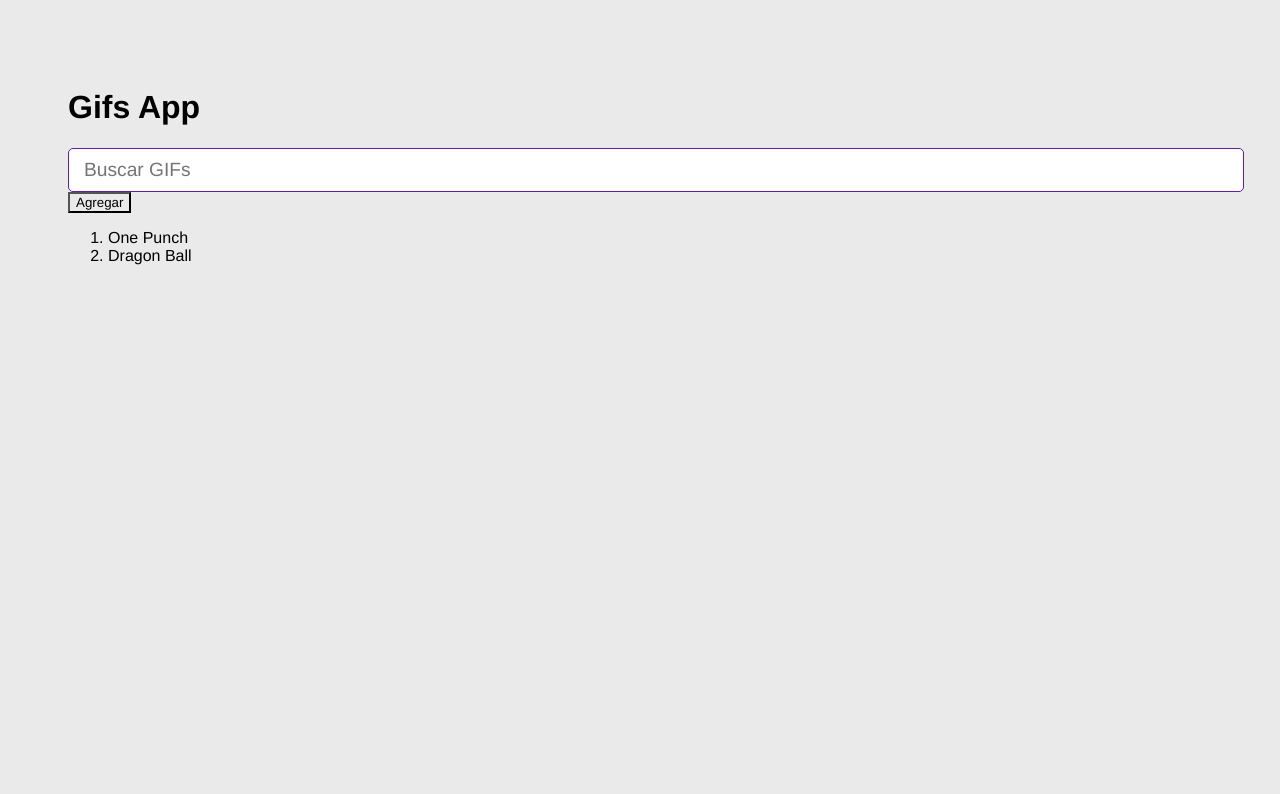
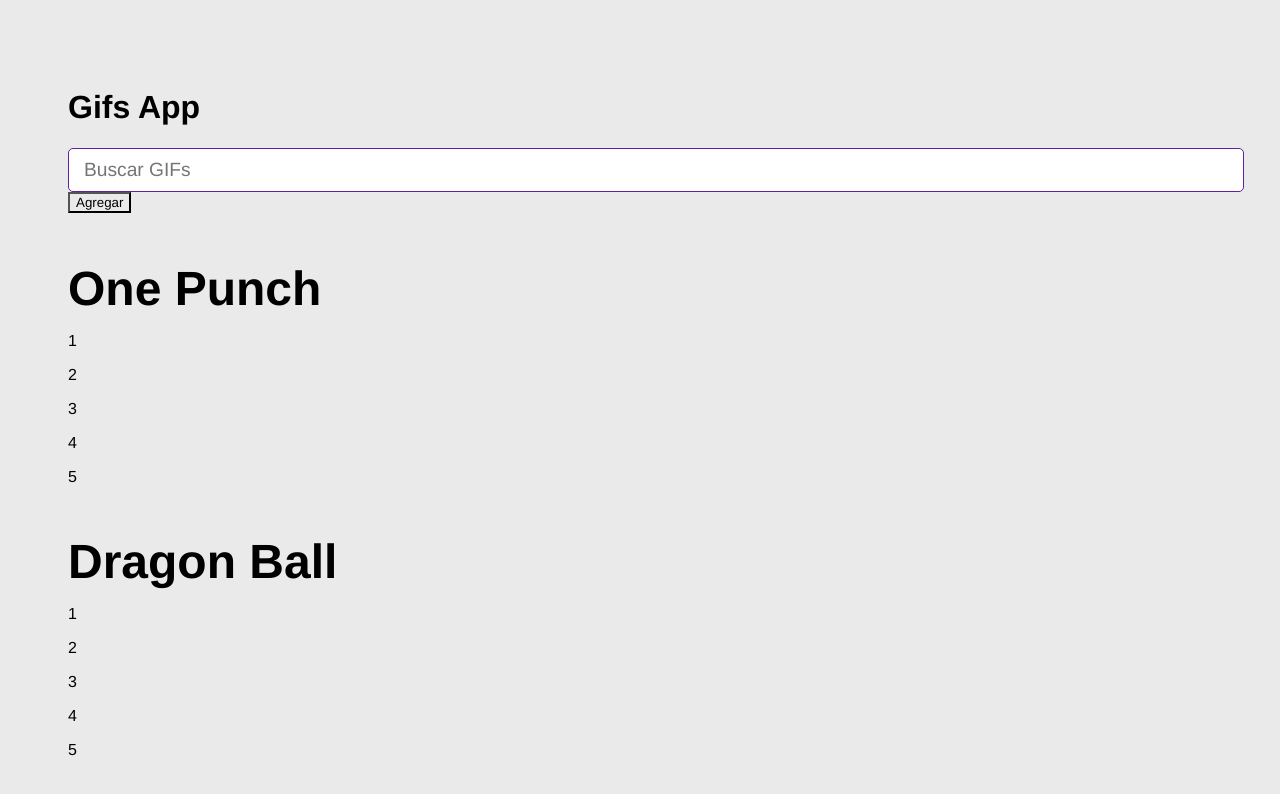
Before and after one commit to saini-facundo/gifs-app-react, a React (Vite) app: page / in a window 1280 px wide. Shown: the top 794 px of the page. Built offline with nearby package versions, Linux system fonts and the light colour scheme.

Commit message:
componente gifGrid

```diff
--- a/src/GifsApp.jsx
+++ b/src/GifsApp.jsx
@@ -1,5 +1,6 @@
 import { useState } from "react";
 import { AddCategory } from "./components/AddCategory";
+import { GifGrid } from "./components/GifGrid";
 
 export const GifsApp = () => {
   const apiKey = "cv8V5riGJxpNnkhGzKz86NcOX8HwNdeg";
@@ -18,11 +19,10 @@
       <h1>Gifs App</h1>
       <AddCategory onAddCategory={onAddCat} />
       <button onClick={onAddCat}>Agregar</button>
-      <ol>
-        {categories.map((c) => (
-          <li key={c}>{c}</li>
-        ))}
-      </ol>
+
+      {categories.map((c) => (
+        <GifGrid key={c} cat={c} />
+      ))}
     </>
   );
 };
--- /dev/null
+++ b/src/components/GifGrid.jsx
@@ -0,0 +1,11 @@
+export const GifGrid = ({ cat }) => {
+  const gifs = [1, 2, 3, 4, 5];
+  return (
+    <>
+      <h3>{cat}</h3>
+      {gifs.map((g) => (
+        <p>{g}</p>
+      ))}
+    </>
+  );
+};
```
